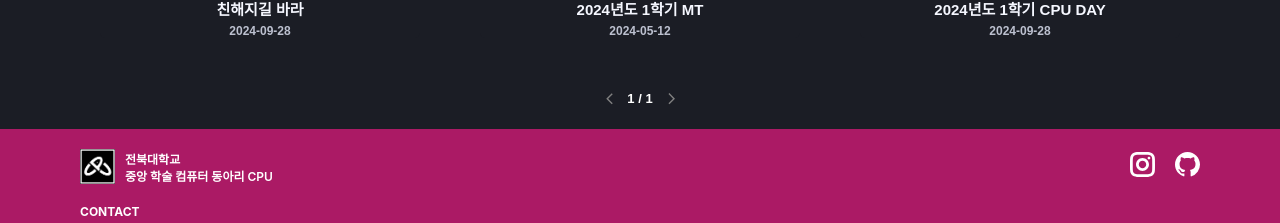
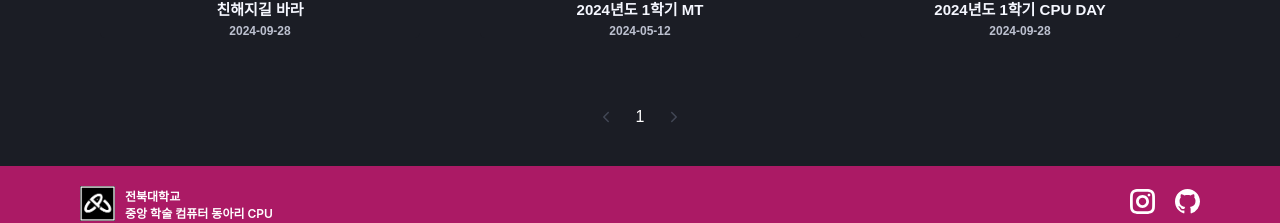
Before and after one commit to JBNU-CPU/FRONT, a React (Create React App) app: page /gallery in a window 1280 px wide. Shown: the part 866-1089 px from the top of the page. Built offline with nearby package versions, Linux system fonts and the light colour scheme.

Commit message:
pagination 컴포넌트 적용

```diff
--- a/src/components/Detail_Btn.jsx
+++ b/src/components/Detail_Btn.jsx
@@ -24,6 +24,11 @@ const Button = styled.button`
         & > svg {
             color: gray;
         }
+    }
+    @media screen and (min-width: 768px) {
+        width: 90px;
+        height: 35px;
+        font: bold 14px 'arial';
     }
 `;
 
--- /dev/null
+++ b/src/components/Pagination.jsx
@@ -0,0 +1,101 @@
+import React from "react";
+import styled from "styled-components";
+import { IoIosArrowBack } from "react-icons/io";
+import { IoIosArrowForward } from "react-icons/io";
+// 스타일 정의
+const PaginationWrapper = styled.div`
+  display: flex;
+  align-items: center;
+  justify-content: center;
+  margin: 30px 0;
+`;
+
+const PaginationButton = styled.button`
+  background-color: none;
+  border: none;
+  color: ${(props) => (props.disabled ? "#424755" : "white")};
+  cursor: ${(props) => (props.disabled ? "default" : "pointer")};
+  padding: 5px;
+  &:hover {
+    opacity: ${(props) => (props.disabled ? 1 : 0.7)};
+  }
+  @media screen and (min-width : 768px) {
+      padding: 10px
+  }
+`
+const BackBtn = styled(PaginationButton).attrs({
+  as: IoIosArrowBack,
+})`
+`;
+
+const ForwardBtn = styled(PaginationButton).attrs({
+  as: IoIosArrowForward,
+})`
+`;
+const PageNumber = styled.span`
+  color: white;
+  font: normal 15px 'arial';
+  padding: 5px;
+  margin: 0 2px;
+  cursor: pointer;
+  color: ${(props) => (props.isCurrent ? "white" : "#6F7486")};
+  &:hover {
+    color: white;
+    text-shadow: 0 0 5px #d1cecf; /* 글자 주변 빛나는 효과 */
+    transform: scale(1.05); /* 살짝 확대 */
+  }
+  @media screen and (min-width : 768px) {
+      font-size: 16px;
+      padding: 10px
+  }
+`;
+
+// Pagination 컴포넌트
+const Pagination = ({ currentPage, totalPages, handlePageChange }) => {
+  const generatePageNumbers = () => {
+    const pageNumbers = [];
+    let start = Math.max(1, currentPage - 2); // currentPage - 2
+    let end = Math.min(totalPages, currentPage + 2); // currentPage + 2
+
+    // 5개 페이지가 최대이므로
+    if (end - start < 4) {
+      if (start === 1) end = Math.min(5, totalPages); // 왼쪽 끝일 경우
+      else start = Math.max(1, totalPages - 4); // 오른쪽 끝일 경우
+    }
+
+    for (let i = start; i <= end; i++) {
+      pageNumbers.push(i);
+    }
+    return pageNumbers;
+  };
+
+  const handlePrev = () => {
+    if (currentPage > 1) {
+      handlePageChange(currentPage - 1);
+    }
+  };
+
+  const handleNext = () => {
+    if (currentPage < totalPages) {
+      handlePageChange(currentPage + 1);
+    }
+  };
+
+  return (
+    <PaginationWrapper>
+      <BackBtn onClick={handlePrev} disabled={currentPage === 1}/>
+      {generatePageNumbers().map((page) => (
+        <PageNumber
+          key={page}
+          isCurrent={currentPage === page}
+          onClick={() => handlePageChange(page)}
+        >
+          {page}
+        </PageNumber>
+      ))}
+      <ForwardBtn onClick={handleNext} disabled={currentPage === totalPages}/>
+    </PaginationWrapper>
+  );
+};
+
+export default Pagination;
--- a/src/components/StudyMain.jsx
+++ b/src/components/StudyMain.jsx
@@ -4,6 +4,7 @@ import { useNavigate } from "react-router-dom";
 import { useContext, useEffect } from "react";
 import AuthContext from "../AuthContext";
 import axios from "axios";
+import Pagination from "./Pagination";
 
 
 const Container = styled.div`
@@ -139,33 +140,6 @@ const Teacher = styled.p`
     margin-bottom: 10px;
 `;
 
-const PaginationWrapper = styled.div`
-    display: flex;
-    justify-content: center;
-    margin-block: 20px;
-`;
-
-const PaginationButton = styled.button`
-  border: none;
-  padding: 5px 12px;
-  margin: 0 5px;
-  background-color: #ab1a65;
-  color: white;
-  border-radius: 5px;
-  cursor: pointer;
-  font: bold 13px 'arial';
-  transition: box-shadow 0.3s ease, transform 0.2s ease; /* 부드러운 전환 효과 추가 */
-
-  &:hover:not(:disabled) {
-    box-shadow: 0 0 10px rgba(171, 26, 101, 0.8); /* hover 시 희미하게 빛나는 효과 */
-    transform: scale(1.05); /* 살짝 확대 */
-  }
-
-  &:disabled {
-    background-color: gray;
-    cursor: not-allowed;
-  }
-`;
 
 const Wrapper = styled.div`
   display: flex;
@@ -292,23 +266,11 @@ const StudyMain = () => {
       ) : (
         <p style={{color:"white", font:"bold 15px arial"}}>현재 등록된 스터디가 없습니다.</p>
       )}
-      <PaginationWrapper>
-        <PaginationButton
-          onClick={() => handlePageChange(currentPage - 1)}
-          disabled={currentPage === 1}
-        >
-          이전
-        </PaginationButton>
-        <span style={{ color: "white", fontWeight: "bold", margin: "0 10px" }}>
-          {currentPage} / {totalPages}
-        </span>
-        <PaginationButton
-          onClick={() => handlePageChange(currentPage + 1)}
-          disabled={currentPage >= totalPages}
-        >
-          다음
-        </PaginationButton>
-      </PaginationWrapper>
+      <Pagination
+        currentPage={currentPage}
+        totalPages={totalPages}
+        handlePageChange={handlePageChange}
+      />
     </Container>
   );
 };
--- a/src/pages/About.jsx
+++ b/src/pages/About.jsx
@@ -14,9 +14,18 @@ import img from '../managerpic/test.png';
 import dj from '../managerpic/dj.png';
 import dh from '../managerpic/dh.webp';
 import jh from '../managerpic/jh.jpeg';
+import { GoDotFill } from "react-icons/go";
+
+const Dot = styled(GoDotFill)`
+  color : #ab1a65;
+  align-self: flex-end;
+  width: 10px;
+  height:auto;
+`
+
 // 메인 컨테이너 스타일
 const Container = styled.div`
-  padding: 20px;
+  padding: 0 20px;
   font-family: Arial, sans-serif;
   color: white;
   display: flex;
@@ -29,27 +38,29 @@ const TabContainer = styled.div`
   display: flex;
   justify-content: center;
   align-items: center;
-  gap: 20px;
-  margin-bottom: 20px;
+  gap: 10px;
+  margin: 20px 0;
   width: 100%;
   text-align: center;
+  @media screen and (min-width : 768px) {
+    gap: 20px;
+  }
 `;
 
 const TabButton = styled.button`
   background: none;
   border: none;
   color: ${({ isActive }) => (isActive ? 'gray' : 'white')};
-  font-size: 18px;
   cursor: pointer;
-  font: bold 20px 'arial';
+  font: bold 14px 'arial';
   padding-bottom: 5px;
   border-bottom: 2px solid ${({ isActive }) => (isActive ? '#ab1a65' : 'transparent')};
   &:hover {
     border-bottom: 2px solid #ab1a65;
   }
-  @media screen and (max-width : 700px) {
-    font-size: 15px;
-    }
+  @media screen and (min-width : 768px) {
+    font: bold 18px 'arial';
+  }
 `;
 
 // 이미지와 텍스트 스타일
@@ -70,25 +81,30 @@ const Image = styled.img`
   border-radius: 5px;
   margin: 10px 0;
   &.logo{
-    @media screen and (max-width : 700px) {
+    width: calc(60%);
+    @media screen and (min-width : 768px) {
       width: calc(60%);
     }
   }
 `;
 
 const Text = styled.p`
-  font: bold 13px 'arial';
+  font: normal 13px 'arial';
   margin: 15px 0;
   text-align: center;
+  line-height: 1.5;
+  @media screen and (min-width : 768px) {
+      font-size: 15px;
+  }
 `;
 
 const SectionHeader = styled.h2`
   align-items: center;
   text-align: center;
-  font: bold 30px 'arial';
+  font-size: 25px;
   margin-bottom: 20px;
-  @media screen and (max-width : 700px) {
-    font-size: 25px;
+  @media screen and (min-width : 768px) {
+    font: bold 30px 'arial';
   }
 `;
 
@@ -117,7 +133,9 @@ const Name = styled.p`
 
 const H2 = styled.h2`
   font: bold 25px 'arial';
-  margin-top: 50px;
+  margin-top: 30px;
+  padding: 2px;
+  display:flex;
 `
 
 // 섹션 컴포넌트
@@ -147,7 +165,7 @@ const LocationSection = () => (
 
 const ManagementSection = () => (
   <Section>
-    <H2>회장단</H2>
+    <H2>회장단<Dot/></H2>
     <Wrapper>
       <Img src={img}/>
       <Name>회장 - 이다영</Name>
@@ -162,7 +180,7 @@ const ManagementSection = () => (
         <Name>총무 - 박도현</Name>
       </Wrapper>
     </Wrapper>
-    <H2>학술부</H2>
+    <H2>학술부<Dot/></H2>
     <Wrapper>
       <Img src={dj}/>
       <Name>부장 - 김동준</Name>
@@ -181,7 +199,7 @@ const ManagementSection = () => (
         <Name>부원 - 모집중</Name>
       </Wrapper>
     </Wrapper>
-    <H2>기획부</H2>
+    <H2>기획부<Dot/></H2>
     <Wrapper>
       <Img src={img}/>
       <Name>부장 - 정서현</Name>
@@ -200,7 +218,7 @@ const ManagementSection = () => (
         <Name>부원 - 모집중</Name>
       </Wrapper>
     </Wrapper>
-    <H2>복지부</H2>
+    <H2>복지부<Dot/></H2>
     <Wrapper>
       <Img src={img}/>
       <Name>부장 - 박태정</Name>
@@ -219,7 +237,7 @@ const ManagementSection = () => (
         <Name>부원 - 모집중</Name>
       </Wrapper>
     </Wrapper>
-    <H2>홍보부</H2>
+    <H2>홍보부<Dot/></H2>
     <Wrapper>
       <Img src={img}/>
       <Name>부장 - 채민경</Name>
@@ -261,12 +279,12 @@ const App = () => {
   return (
     <>
       <Slider title="CPU" content="전북대학교 중앙 컴퓨터동아리  CPU"/>
-      <Container>
-        <TabContainer>
+      <TabContainer>
           <TabButton isActive={activeTab === 'about'} onClick={() => setActiveTab('about')}>소개</TabButton>
           <TabButton isActive={activeTab === 'location'} onClick={() => setActiveTab('location')}>동아리방</TabButton>
           <TabButton isActive={activeTab === 'management'} onClick={() => setActiveTab('management')}>운영진</TabButton>
-        </TabContainer>
+      </TabContainer>
+      <Container>
         {renderContent()}
       </Container>
       <Footer />
--- a/src/pages/Gallery.jsx
+++ b/src/pages/Gallery.jsx
@@ -6,6 +6,7 @@ import Footer from "../components/Footer";
 import Slider from "../components/ImgSlider";
 import { MdOutlineArrowForwardIos, MdOutlineArrowBackIos } from "react-icons/md";
 import posts from '../galleryPosts/Posts';
+import Pagination from '../components/Pagination'
 
 const Wrap = styled.div`
 	width : calc(100%);
@@ -93,67 +94,24 @@ const Text = styled.span`
 	}
 `;
 
-
-
-const PageIndex = styled.div`
-	display : flex;
-	align-items : center;
-	justify-content : center;
-	flex-direction : row;
-	margin : 10px;
-	p{
-		color : white;
-		cursor : default;
-	}
-`
-const PageBtn = styled.button`
-	margin: 0 5px;
-	background-color: rgba(0,0,0,0);
-	color: white;
-	border: none;
-	border-radius: 5px;
-	cursor: pointer;
-	display : flex;
-	justify-content : center;
-	text-align : center;
-	&:disabled {
-		cursor : default;
-	}
-`
-const ArrowForward = styled(MdOutlineArrowForwardIos)`
-  margin-left: 1px;
-  color: ${(props) => (props.disabled ? 'grey' : 'white')};
-`;
-const ArrowBack = styled(MdOutlineArrowBackIos)`
-    margin-left: 1px;
-    color: ${(props) => (props.disabled ? 'grey' : 'white')};
-`;
-
 const Gallery = () => {
 	const navigate = useNavigate();
-	const [currentPg, setCurrentPg] = useState(0); //현재 페이지
+	const [currentPg, setCurrentPg] = useState(1); //현재 페이지
 	const itemsPerPg = 9; // 페이지당 나타낼 게시물 수
 
 	const totalPg = Math.ceil(posts.length/itemsPerPg); // 전체 페이지 계산
 
-	const currentItem = posts.slice(currentPg*itemsPerPg, (currentPg+itemsPerPg)); // 현재 페이지에 나타낼 게시물
-
-	const nextPg = () =>{
-		if(currentPg<totalPg-1){
-			setCurrentPg(currentPg+1);
-		}
-	};
-
-	const prevPg = () =>{
-		if(currentPg>0){
-			setCurrentPg(currentPg-1);
-		}
-	};
+	const currentItem = posts.slice((currentPg-1)*itemsPerPg, (currentPg-1+itemsPerPg)); // 현재 페이지에 나타낼 게시물
 
 	//게시물 접근
 	const handleDetail =(id) =>{
 		navigate(`/galleryDetail/${id}`);
 	}
+	const handlePageChange = (page) => {
+    if (page >= 1 && page <= totalPg) {
+      setCurrentPg(page);
+    }
+  };
 
   return(
 		<>
@@ -169,11 +127,11 @@ const Gallery = () => {
 					</Button>
 				))}
     	</Wrap>
-			<PageIndex>
-					<PageBtn onClick={prevPg} disabled={currentPg===0}><ArrowBack disabled={currentPg===0}/></PageBtn>
-					<p style={{font:'bold 13px "arial"'}}>{currentPg+1} / {totalPg}</p>
-					<PageBtn onClick={nextPg} disabled={currentPg===totalPg-1}><ArrowForward disabled={currentPg===totalPg-1}/></PageBtn>
-				</PageIndex>
+			<Pagination
+        currentPage={currentPg}
+        totalPages={totalPg}
+        handlePageChange={handlePageChange}
+      />
 			<Footer/>
 	</>
 	);
--- a/src/pages/Main.jsx
+++ b/src/pages/Main.jsx
@@ -30,15 +30,21 @@ const MainWrap = styled.div`
     background-color: rgba(0, 0, 0, 0);
     color: #f5f7ff;
     font-size: 25px;
-    margin-top: 50px;
+    margin-top: 30px;
     margin-bottom: 0;
     border-bottom: 2px solid #ab1a65;
     padding: 0px 20px 10px 20px;
     &.bottom {
       border: none;
+      margin-top : 40px;
+      margin-bottom : 30px;
     }
     @media screen and (min-width: 768px) {
       font-size: 40px;
+    }
+    @media screen and (min-width: 1024px) {
+      font-size: 50px;
+      margin-top:50px;
     }
   }
   p {
@@ -49,13 +55,16 @@ const MainWrap = styled.div`
     margin: 0;
     text-align: center;
     padding-block: 10px;
-    &.font {
-      font: bold 13px "arial";
-    }
     @media screen and (min-width: 768px) {
       width: 90%;
       font: 400 15px "arial";
       line-height: 2;
+    }
+    @media screen and (min-width: 1024px) {
+      width: 85%;
+      font: 400 16px "arial";
+      line-height: 2;
+      margin: 15px 0;
     }
   }
   img {
@@ -75,7 +84,6 @@ const Button = styled.button`
   border: none;
   background: #ab1a65;
   font: bold 12px "arial";
-  font-weight: 700;
   width: 100px;
   height: 35px;
   color: white;
@@ -87,6 +95,13 @@ const Button = styled.button`
     box-shadow: 0 0 15px rgba(171, 26, 101, 0.8);
     transform: scale(1.05);
   }
+  @media screen and (min-width: 1024px) {
+      width: 120px;
+      height : 45px;
+      font: bold 16px "arial";
+      margin-bottom : 100px;
+  }
+
 `;
 
 const ScrollToTopButton = styled.button`
@@ -169,7 +184,7 @@ const Main = () => {
         <Detail_Btn navigation="gallery" />
         <h1 className="bottom">CPU와 함께하고 싶다면</h1>
         <Button onClick={handleRecruit}>
-          <p className="font">지원하기</p>
+          지원하기
         </Button>
       </MainWrap>
       {isScrollVisible && (
```
